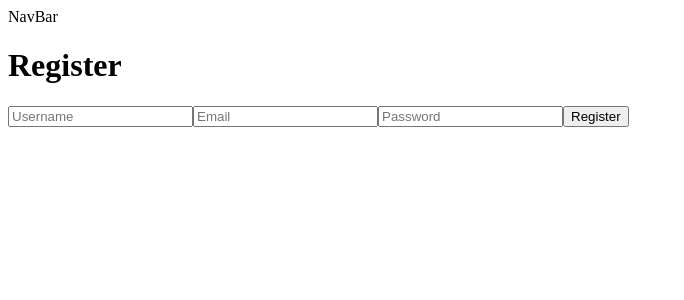
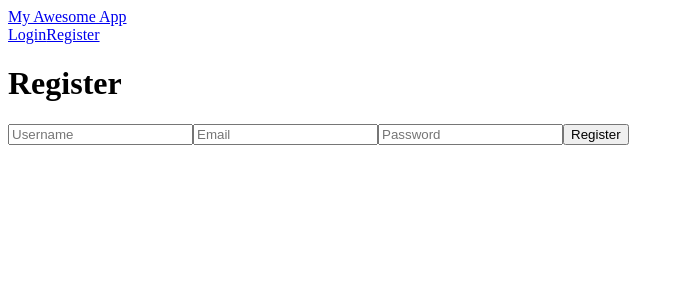
Before and after one commit to LizzieDworsky/MERN_Auth_Starter, a React (Create React App) app in the folder frontend/: page /register in a window 1280 px wide. Shown: the top 300 px of the page, without its empty margins (0-684 px from the left). Built offline with nearby package versions, Linux system fonts and the light colour scheme.

Commit message:
added links to the NavBar component to navigate routes

```diff
--- a/frontend/src/App.js
+++ b/frontend/src/App.js
@@ -5,7 +5,8 @@ import NavBar from "./components/NavBar";
 function App() {
     return (
         <div className="App">
-            <NavBar /> <Outlet />
+            <NavBar />
+            <Outlet />
         </div>
     );
 }
--- a/frontend/src/components/NavBar.jsx
+++ b/frontend/src/components/NavBar.jsx
@@ -1,5 +1,37 @@
+import { Link } from "react-router-dom";
+import { useAuth } from "../utils/useAuth";
+
 const NavBar = () => {
-    return <div>NavBar</div>;
+    const { isAuthenticated, user, logout } = useAuth();
+
+    return (
+        <nav className="navbar">
+            <Link to="/" className="navbar-brand">
+                My Awesome App
+            </Link>
+
+            {isAuthenticated && (
+                <div className="navbar-user">Welcome, {user.username}!</div>
+            )}
+
+            <div className="navbar-links">
+                {isAuthenticated ? (
+                    <div className="navbar-link" onClick={() => logout()}>
+                        Logout
+                    </div>
+                ) : (
+                    <>
+                        <Link to="/login" className="navbar-link">
+                            Login
+                        </Link>
+                        <Link to="/register" className="navbar-link">
+                            Register
+                        </Link>
+                    </>
+                )}
+            </div>
+        </nav>
+    );
 };
 
 export default NavBar;
```
